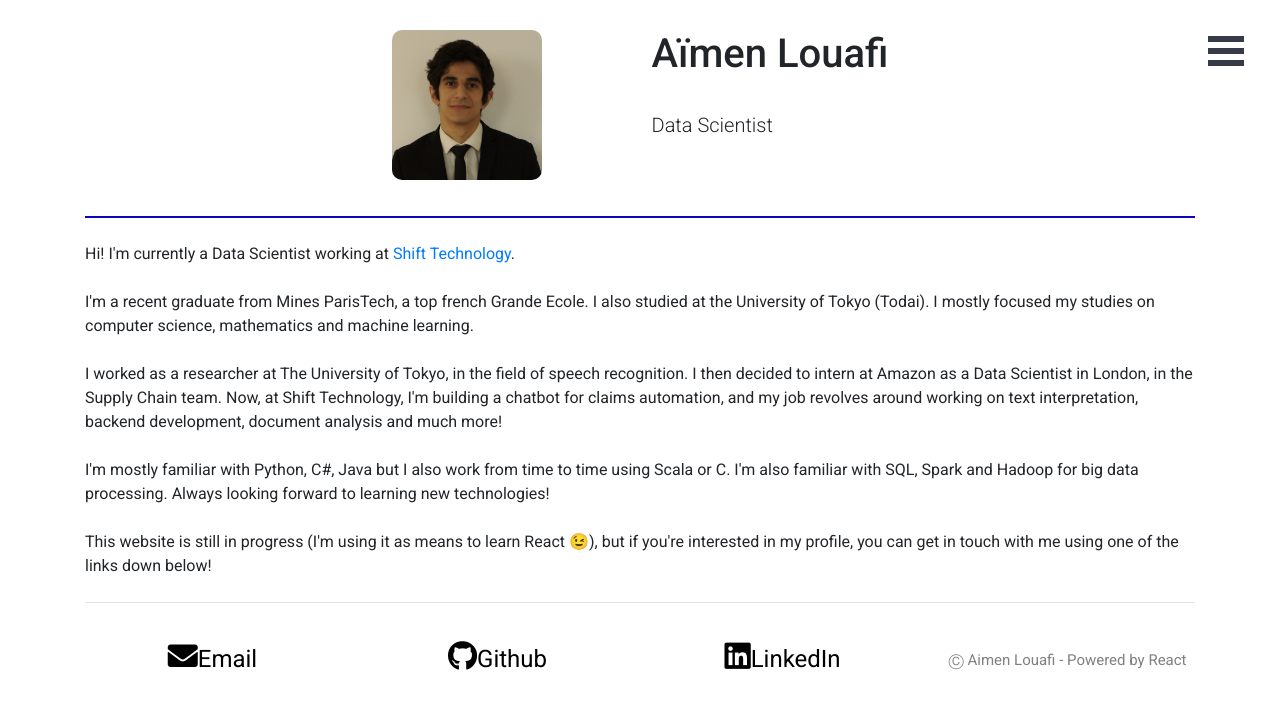
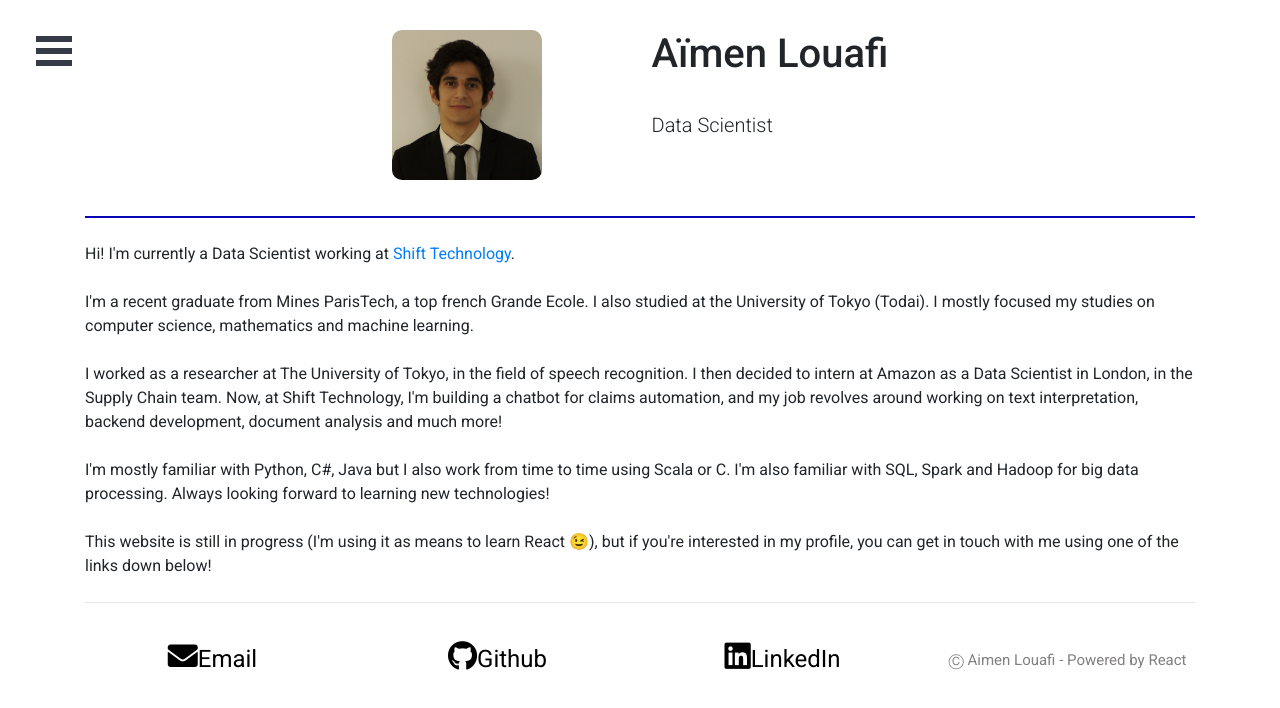
Before and after one commit to 15louafi/15louafi.github.io, a React (Create React App) app: page / in a window 1280 px wide. Shown: the top 708 px of the page. Built offline with nearby package versions, Linux system fonts and the light colour scheme; what webfontloader would draw is missing.

Commit message:
menu back to left position

```diff
--- a/src/commonComponents/Menu.css
+++ b/src/commonComponents/Menu.css
@@ -1,11 +1,11 @@
 /* Position and sizing of burger button */
 .bm-burger-button {
-	position: fixed;
-	width: 36px;
-	height: 30px;
-	right: 36px;
-	top: 36px;
-  }
+  position: fixed;
+  width: 36px;
+  height: 30px;
+  left: 36px;
+  top: 36px;
+}
 
   /* Color/shape of burger icon bars */
   .bm-burger-bars {
@@ -43,7 +43,7 @@
 	background: #ffffff;
   font-size: 1.15em;
     padding: 1.5em 1.5em 0;
-    box-shadow: -4px 4px 4px 0 rgba(0,0,0,.5);
+    box-shadow: 4px 4px 4px 0 rgba(0,0,0,.5);
   }
 
   /* Morph shape necessary with bubble or elastic */
--- a/src/commonComponents/Menu.js
+++ b/src/commonComponents/Menu.js
@@ -8,7 +8,7 @@ class CustomMenu extends React.Component {
 
   render () {
     return (
-      <Menu right width={ 180 } pageWrapId={ "page-wrap" } outerContainerId={ "outer-container" }  >
+      <Menu left width={ 180 } pageWrapId={ "page-wrap" } outerContainerId={ "outer-container" }  >
         <a id="home" className="menu-item body" href="/">Home</a>
         <a id="about" className="menu-item body" href="/about">About</a>
       </Menu>
```
